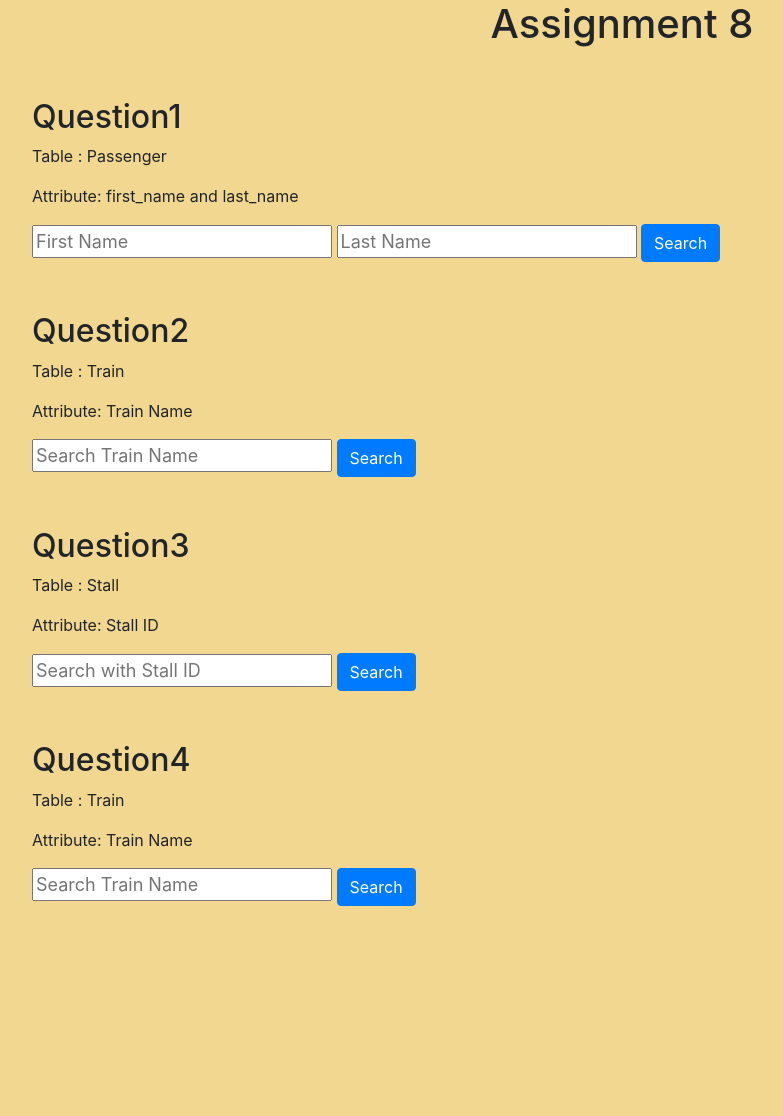
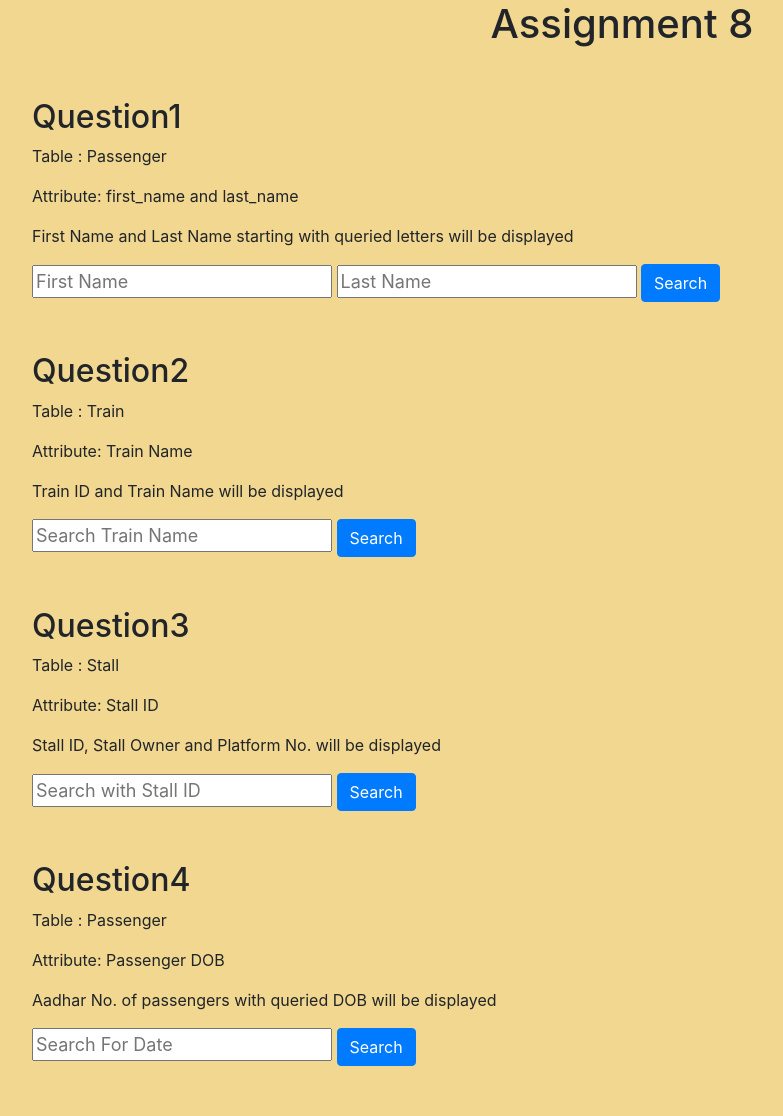
Before and after one commit to divyanshu0x16/database-assignment8, a Flask app: page /assignment8 in a window 1280 px wide. Shown: the whole page, without its empty margins (18-801 px from the left). Before the commit the page ends 906 px from the top, so only its background shows below. Run offline with Flask 2, Linux system fonts and the light colour scheme; some libraries are stand-ins or nearby versions.

Commit message:
done till q4

```diff
--- a/app.py
+++ b/app.py
@@ -413,11 +413,10 @@ def assignment8q3():
 def assignment8q4():
     if request.method == 'POST':
         cur = mysql.connection.cursor()
-        name = request.form['name']
+        dob = request.form['dob']
 
         #SQL Query Here
-        query_name = name + "%"
-        cur.execute("SELECT first_name FROM passenger WHERE first_name LIKE %s", [query_name])
+        cur.execute("SELECT aadhar_no FROM passenger WHERE dob=%s", [dob])
         mysql.connection.commit()
 
         output = cur.fetchall()
--- /dev/null
+++ b/static/css/a8.css
@@ -0,0 +1,3 @@
+table, th, td, tr {
+    border: 1px solid black;
+  }
--- a/templates/assignment8.html
+++ b/templates/assignment8.html
@@ -7,6 +7,7 @@
       integrity="sha384-Gn5384xqQ1aoWXA+058RXPxPg6fy4IWvTNh0E263XmFcJlSAwiGgFAW/dAiS6JXm"
       crossorigin="anonymous"
     />
+    <link  rel="stylesheet" href="../static/css/a8.css" type="text/css"/>
   </head>
 
   <body class="content" style="background-color: rgb(241, 215, 143);">
@@ -16,6 +17,7 @@
       <h2>Question1</h2>
       <p>Table : Passenger</p>
       <p>Attribute: first_name and last_name</p>
+      <p>First Name and Last Name starting with queried letters will be displayed</p>
       <form class="example" method="POST" action="/assignment8/question1">
         <input
           type="text"
@@ -44,6 +46,7 @@
       <h2>Question2</h2>
       <p>Table : Train</p>
       <p>Attribute: Train Name</p>
+      <p>Train ID and Train Name will be displayed</p>
       <form class="example" method="POST" action="/assignment8/question2">
         <input
           type="text"
@@ -66,6 +69,7 @@
       <h2>Question3</h2>
       <p>Table : Stall</p>
       <p>Attribute: Stall ID</p>
+      <p>Stall ID, Stall Owner and Platform No. will be displayed</p>
       <form class="example" method="POST" action="/assignment8/question3">
         <input
           type="text"
@@ -87,13 +91,14 @@
 
     <div style=" margin: 50px">
       <h2>Question4</h2>
-      <p>Table : Train</p>
-      <p>Attribute: Train Name</p>
+      <p>Table : Passenger</p>
+      <p>Attribute: Passenger DOB</p>
+      <p>Aadhar No. of passengers with queried DOB will be displayed</p>
       <form class="example" method="POST" action="/assignment8/question4">
         <input
           type="text"
-          placeholder="Search Train Name"
-          name="name"
+          placeholder="Search For Date"
+          name="dob"
           style="width: 300px; font-size: large"
         />
         <input class="btn btn-primary" type="submit" value="Search">
```
